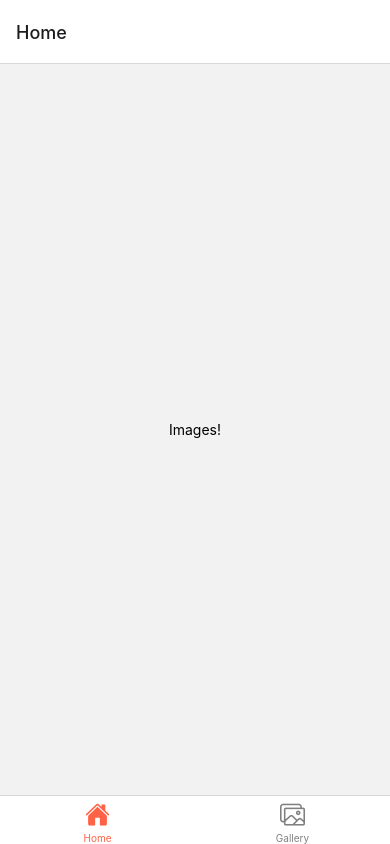
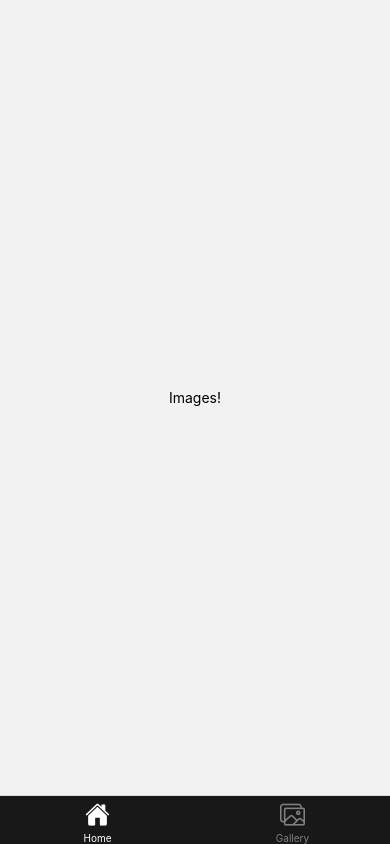
Before and after one commit to mjr65288/RNImgPckr, a React Native app: screen / in a window 390 px wide. Built offline with nearby package versions, Linux system fonts and the light colour scheme.

Commit message:
CSS changes header

```diff
--- a/App.js
+++ b/App.js
@@ -1,10 +1,10 @@
-import { StatusBar } from 'expo-status-bar';
-import { StyleSheet, Text, View } from 'react-native';
-import React from 'react';
-import { NavigationContainer } from '@react-navigation/native';
-import { createBottomTabNavigator } from '@react-navigation/bottom-tabs';
-import { Ionicons } from '@expo/vector-icons';
-import BottomTabNavigator from './src/navigation'
+//import { StatusBar } from "expo-status-bar";
+import { StyleSheet, Text, View, SafeAreaView, StatusBar } from "react-native";
+import React from "react";
+import { NavigationContainer } from "@react-navigation/native";
+import { createBottomTabNavigator } from "@react-navigation/bottom-tabs";
+import { Ionicons } from "@expo/vector-icons";
+import BottomTabNavigator from "./src/navigation";
 
 // function HomeScreen() {
 //   return (
@@ -26,8 +26,26 @@ import BottomTabNavigator from './src/navigation'
 
 export default function App() {
   return (
-    <NavigationContainer>
-      <BottomTabNavigator />
-    </NavigationContainer>
+    <SafeAreaView style={styles.container}>
+      <StatusBar />
+      <NavigationContainer>
+        <BottomTabNavigator />
+      </NavigationContainer>
+    </SafeAreaView>
   );
 }
+
+const styles = StyleSheet.create({
+  container: {
+    flex: 1,
+    justifyContent: "center",
+    backgroundColor: "#ECF0F1",
+  },
+  buttonsContainer: {
+    padding: 10,
+  },
+  textStyle: {
+    textAlign: "center",
+    marginBottom: 8,
+  },
+});
--- a/src/navigation/index.jsx
+++ b/src/navigation/index.jsx
@@ -7,7 +7,7 @@ import GalleryScreen from "../screens/GalleryScreen";
 
 const Tab = createBottomTabNavigator();
 
-const BottomTabNavigator  = () => {
+const BottomTabNavigator = () => {
   return (
     <Tab.Navigator
       screenOptions={({ route }) => ({
@@ -23,8 +23,12 @@ const BottomTabNavigator  = () => {
           // You can return any component that you like here!
           return <Ionicons name={iconName} size={size} color={color} />;
         },
-        tabBarActiveTintColor: "tomato",
-        tabBarInactiveTintColor: "gray",
+        tabBarActiveTintColor: "white",
+        tabBarInactiveTintColor: "grey",
+        tabBarStyle:{
+            backgroundColor:'#181818'
+        },
+        headerShown: false,
       })}
     >
       <Tab.Screen name="Home" component={HomeScreen} />
```
